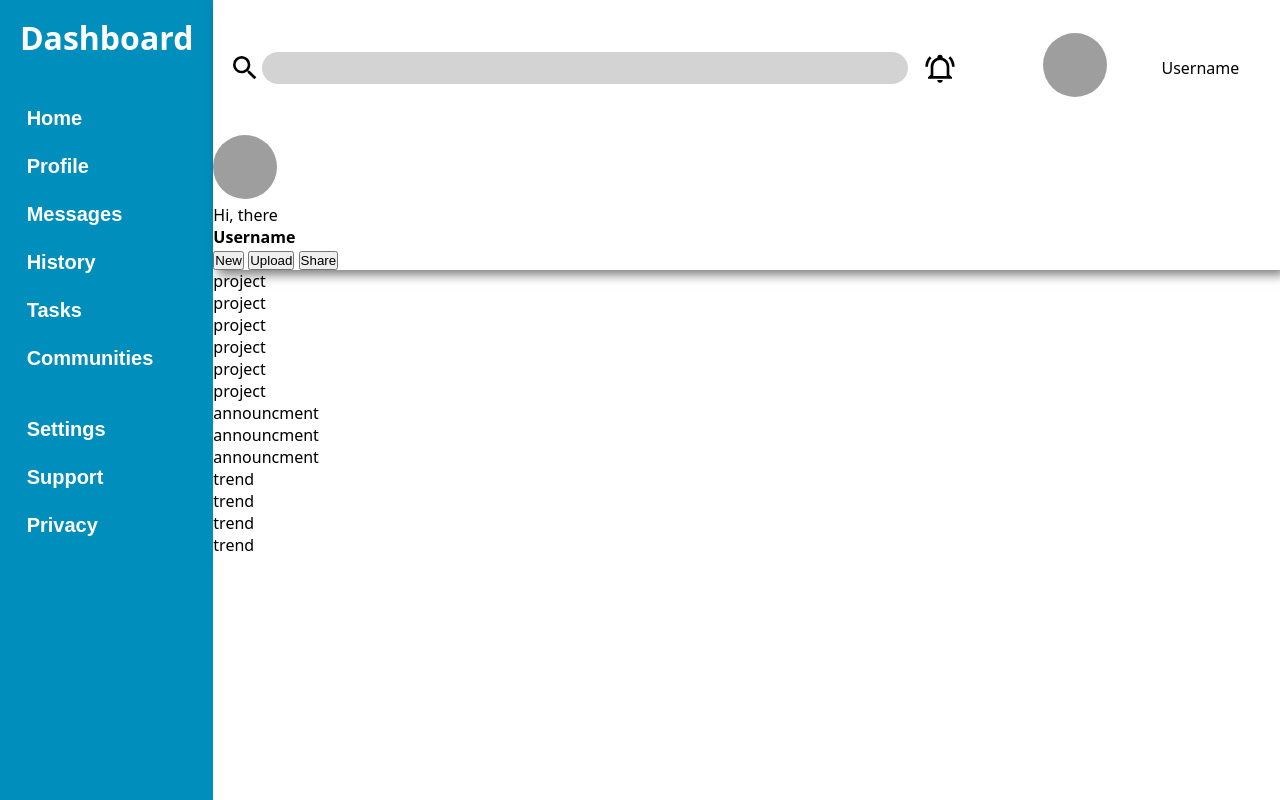
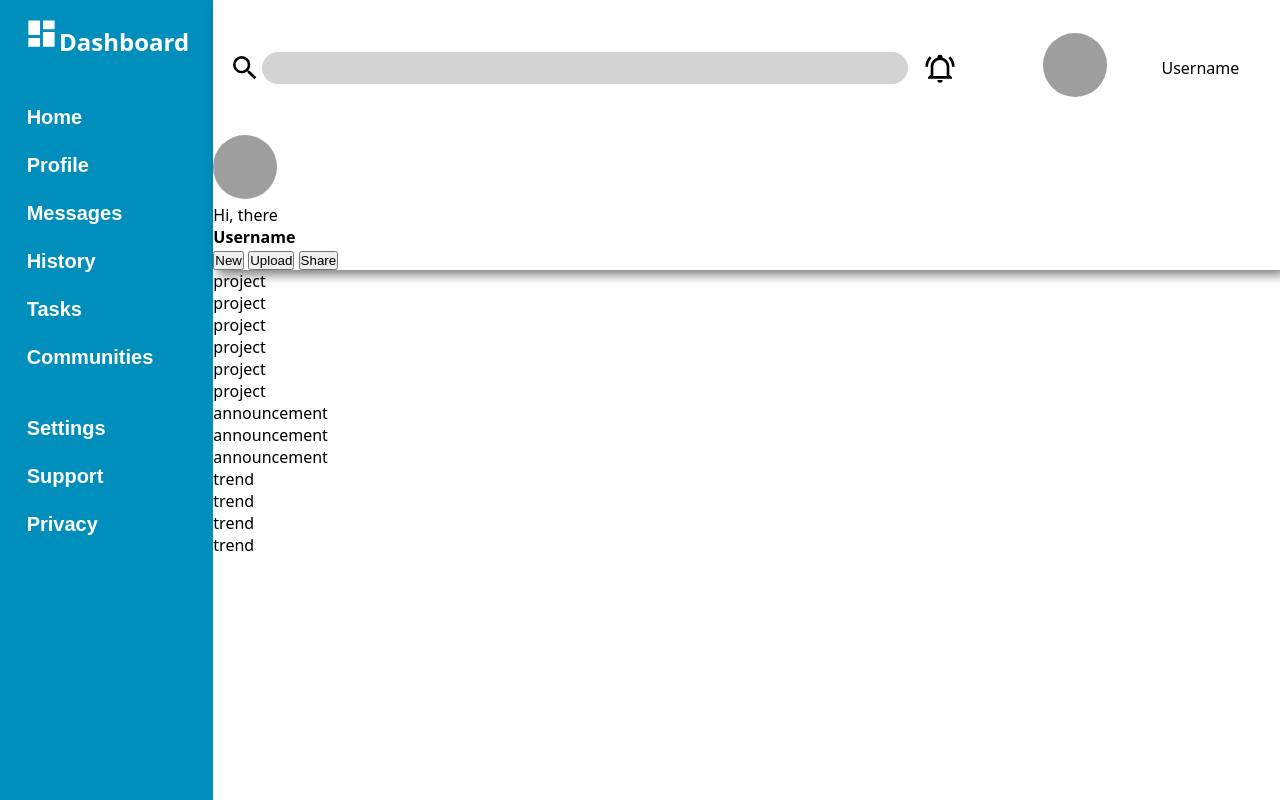
Before and after one commit to drex109/odin-admin-dashboard, a plain HTML site: page index.html in a window 1280 px wide. Drawn offline with Linux system fonts and the light colour scheme; grey boxes are pictures that could not be loaded.

Commit message:
fixed a typo, added inline SVG that needs work

```diff
--- a/index.html
+++ b/index.html
@@ -8,7 +8,7 @@
 </head>
 <body>
     <div class="dashboard">
-        <h1>Dashboard</h1>
+        <h2><svg fill="currentColor" width="35" height="35" xmlns="http://www.w3.org/2000/svg" viewBox="0 0 24 24"><title>view-dashboard</title><path d="M13,3V9H21V3M13,21H21V11H13M3,21H11V15H3M3,13H11V3H3V13Z" /></svg>Dashboard</h2>
         <div class="nav">
             <button>Home</button>
             <button>Profile</button>
@@ -59,9 +59,9 @@
             <div class="card">project</div>
         </div>
         <div class="announcements">
-            <div class="announcment">announcment</div>
-            <div class="announcment">announcment</div>
-            <div class="announcment">announcment</div>
+            <div class="announcement">announcement</div>
+            <div class="announcement">announcement</div>
+            <div class="announcement">announcement</div>
         </div>
         <div class="trending">
             <div class="trend">trend</div>
--- a/style.css
+++ b/style.css
@@ -67,6 +67,7 @@ body{
 .icon{
     width: 2rem;
 }
+
 .pfp img{
     width: 4rem;
     border-radius: 50%;
```
